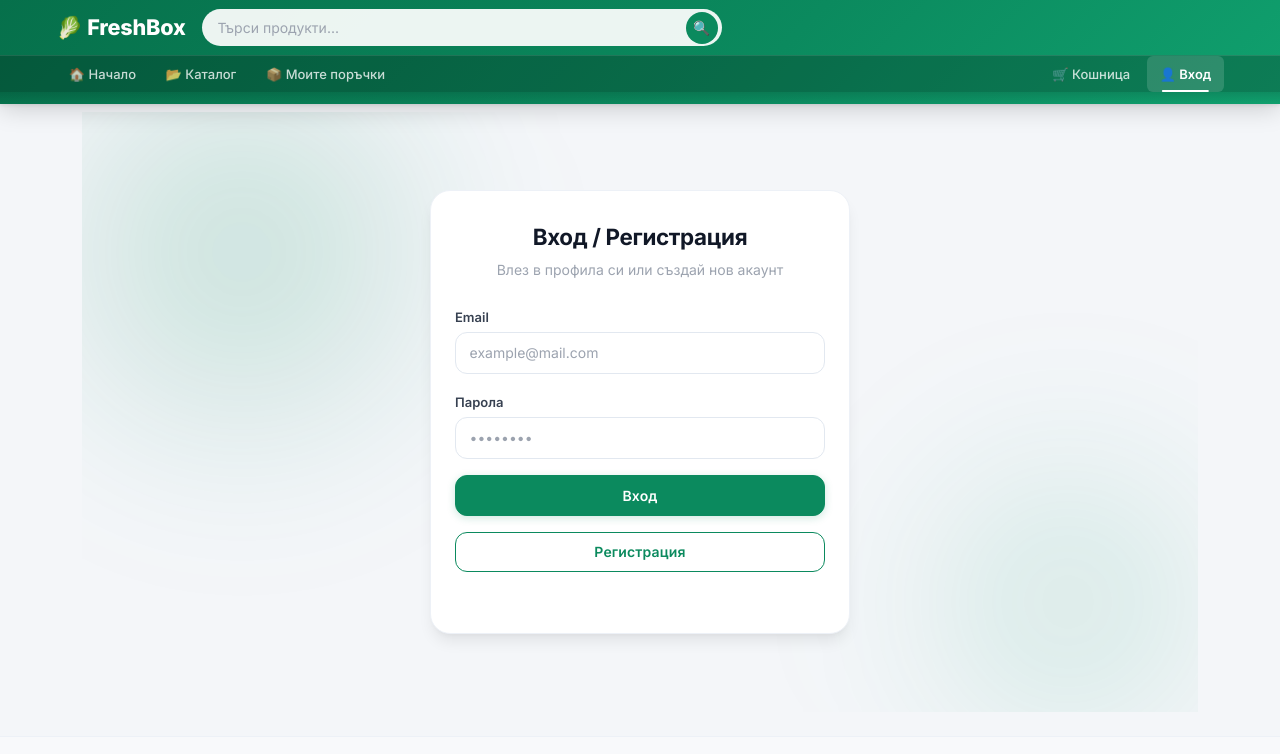
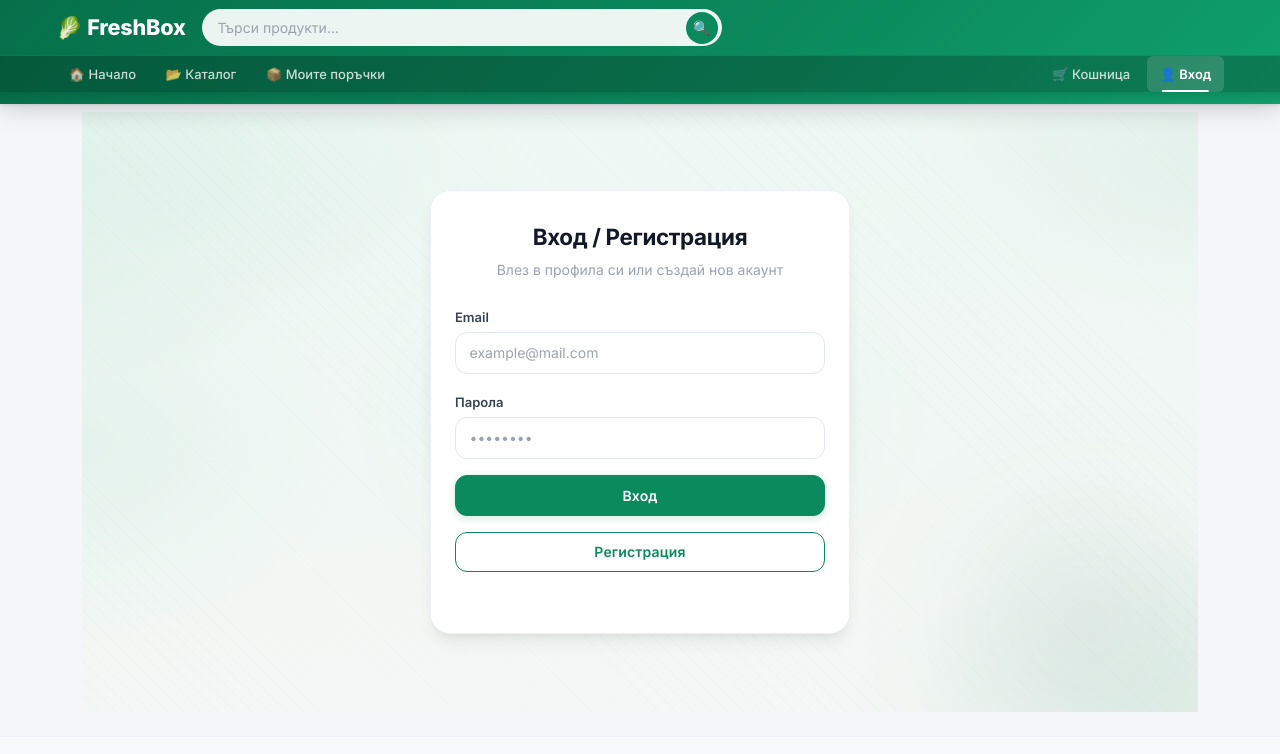
Before and after one commit to s-badev/FreshBox, a website built with Vite: page login.html in a window 1280 px wide. Shown: the top 754 px of the page. Built offline with nearby package versions, Linux system fonts and the light colour scheme; no server answers.

Commit message:
style(login): premium layered blur gradient background on auth wrapper

```diff
--- a/src/styles/app.css
+++ b/src/styles/app.css
@@ -1269,31 +1269,64 @@ small, .small { font-size: 0.8125rem; }
   position: relative;
   overflow: hidden;
   isolation: isolate;
-}
-
-/* Radial gradient orbs — Stripe/Linear style */
-.auth-wrapper::before,
+
+  /* ── Layer A: 4 soft radial orbs + Layer B: depth linear + Layer C: grain ── */
+  background:
+    /* Grain (Layer C) — repeating micro-pattern, very low opacity */
+    repeating-linear-gradient(
+      45deg,
+      rgba(11, 138, 94, 0.018) 0px,
+      rgba(11, 138, 94, 0.018) 1px,
+      transparent 1px,
+      transparent 12px
+    ),
+    /* Depth linear (Layer B) — top-to-bottom tint */
+    linear-gradient(
+      175deg,
+      rgba(232, 248, 242, 0.55) 0%,
+      rgba(246, 248, 247, 0.10) 100%
+    ),
+    /* Orb — top-left (Layer A) */
+    radial-gradient(ellipse 65% 50% at -5% 10%, rgba(11, 138, 94, 0.13) 0%, transparent 70%),
+    /* Orb — top-right (Layer A) */
+    radial-gradient(ellipse 50% 45% at 105% 5%, rgba(6, 112, 75, 0.10) 0%, transparent 65%),
+    /* Orb — center-left (Layer A) */
+    radial-gradient(ellipse 40% 55% at 0% 55%, rgba(16, 160, 110, 0.08) 0%, transparent 60%),
+    /* Orb — bottom-right (Layer A) */
+    radial-gradient(ellipse 60% 45% at 110% 100%, rgba(11, 138, 94, 0.11) 0%, transparent 70%),
+    /* Base */
+    #f4f7f5;
+}
+
+/* Centered halo behind the card */
+.auth-wrapper::before {
+  content: '';
+  position: absolute;
+  width: 480px;
+  height: 360px;
+  top: 50%;
+  left: 50%;
+  transform: translate(-50%, -50%);
+  background: radial-gradient(ellipse 70% 60% at 50% 50%, rgba(11, 138, 94, 0.14) 0%, transparent 72%);
+  filter: blur(48px);
+  border-radius: 50%;
+  pointer-events: none;
+  z-index: -1;
+}
+
+/* Secondary accent orb — lower-right */
 .auth-wrapper::after {
   content: '';
   position: absolute;
+  width: 340px;
+  height: 340px;
+  bottom: -80px;
+  right: -60px;
+  background: radial-gradient(circle, rgba(4, 80, 56, 0.09) 0%, transparent 70%);
+  filter: blur(56px);
   border-radius: 50%;
-  filter: blur(72px);
   pointer-events: none;
   z-index: -1;
-}
-.auth-wrapper::before {
-  width: 520px;
-  height: 520px;
-  background: radial-gradient(circle, rgba(11, 138, 94, 0.22) 0%, transparent 70%);
-  top: -120px;
-  left: -100px;
-}
-.auth-wrapper::after {
-  width: 420px;
-  height: 420px;
-  background: radial-gradient(circle, rgba(16, 160, 110, 0.16) 0%, transparent 70%);
-  bottom: -100px;
-  right: -80px;
 }
 
 .auth-card {
```
